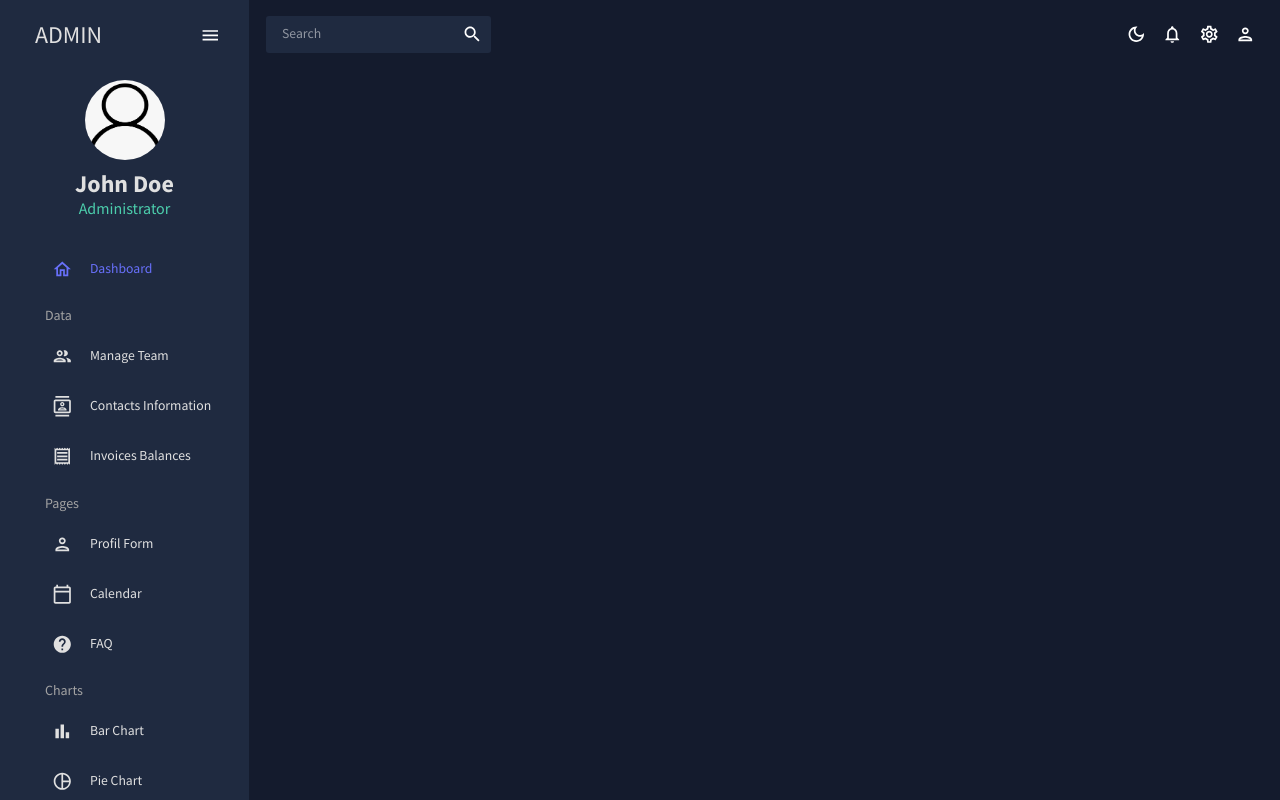
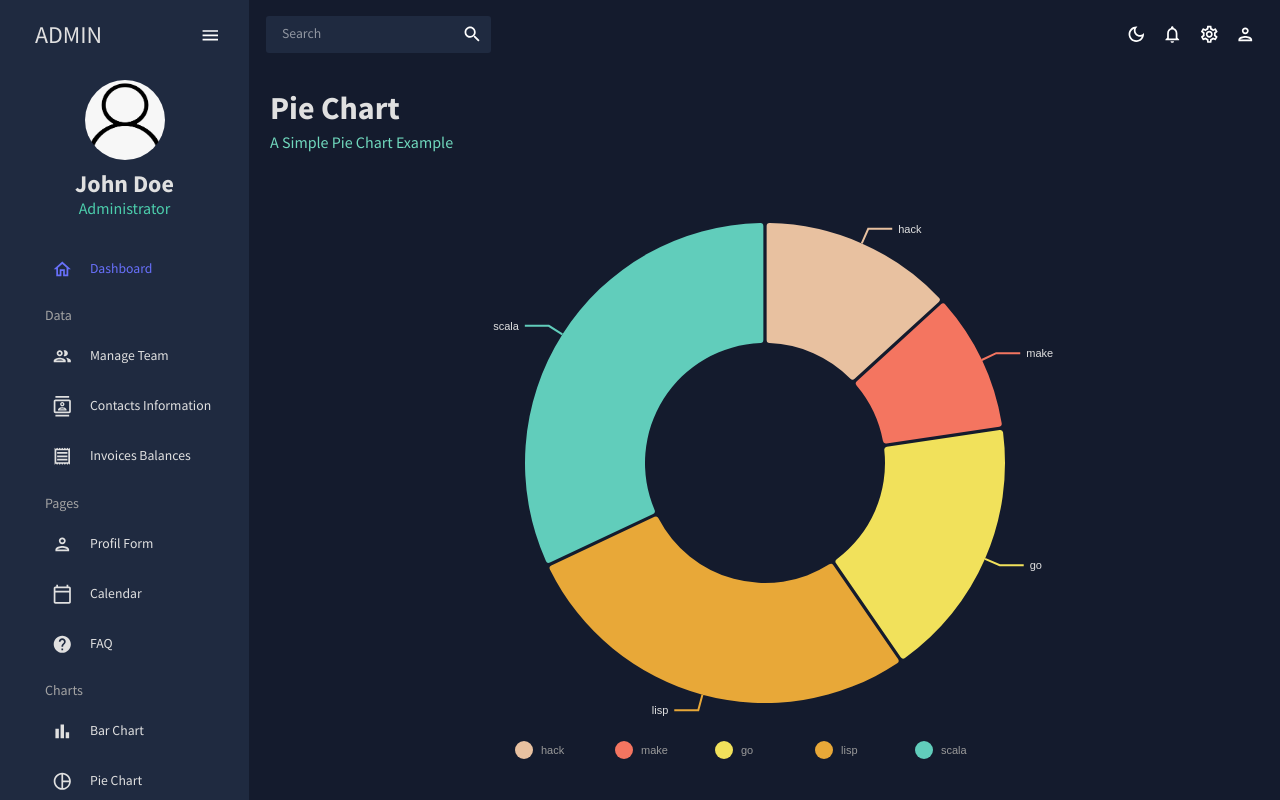
Before and after one commit to CMT94/react-MUI-admin-dashboard, a React (Create React App) app: page /pie in a window 1280 px wide. Built offline with nearby package versions, Linux system fonts and the light colour scheme.

Commit message:
Pie Chart + custom nivo chart theme

```diff
--- a/src/App.js
+++ b/src/App.js
@@ -16,8 +16,8 @@
 import Calendar from "./scenes/calendar";
 import FAQ from "./scenes/faq";
 import Bar from "./scenes/bar";
+import Pie from "./scenes/pie";
 // import Line from "./scenes/line";
-// import Pie from "./scenes/pie";
 // import Geography from "./scenes/geography";
 
 const App = () => {
@@ -41,7 +41,7 @@
                 <Route path={"/calendar"} element={<Calendar />} />
                 <Route path={"/faq"} element={<FAQ />} />
                 <Route path={"/bar"} element={<Bar />} />
-                {/* <Route path={"/pie"} element={<Pie />} /> */}
+                <Route path={"/pie"} element={<Pie />} />
                 {/* <Route path={"/line"} element={<Line />} /> */}
                 {/* <Route path={"/geography"} element={<Geography />} /> */}
               </Routes>
--- a/src/components/BarChart.jsx
+++ b/src/components/BarChart.jsx
@@ -1,6 +1,6 @@
 import React from "react";
 
-import { useTheme, Box } from "@mui/material";
+import { useTheme } from "@mui/material";
 
 import { tokens } from "../theme";
 
--- /dev/null
+++ b/src/components/PieChart.jsx
@@ -0,0 +1,98 @@
+import React from "react";
+import { useTheme } from "@mui/material";
+
+import { tokens } from "../theme";
+import { mockPieData as data } from "../data/mockData";
+import { ResponsivePie } from "@nivo/pie";
+
+const PieChart = ({ isDashboard }) => {
+  const theme = useTheme();
+  const colors = tokens(theme.palette.mode);
+
+  const customChartTheme = {
+    axis: {
+      domain: {
+        line: {
+          stroke: colors.grey[100],
+        },
+      },
+      legend: {
+        text: {
+          fill: colors.grey[100],
+        },
+      },
+      ticks: {
+        line: {
+          stroke: colors.grey[100],
+          strokeWidth: 1,
+        },
+        text: {
+          fill: colors.grey[100],
+        },
+      },
+    },
+    legends: {
+      text: {
+        fill: colors.grey[100],
+      },
+    },
+    tooltip: {
+      container: {
+        color: colors.grey[500],
+      },
+    },
+  };
+  return (
+    <ResponsivePie
+      data={data}
+      theme={customChartTheme}
+      margin={{ top: 40, right: 80, bottom: 80, left: 80 }}
+      innerRadius={0.5}
+      padAngle={0.7}
+      cornerRadius={3}
+      activeOuterRadiusOffset={8}
+      borderColor={{
+        from: "color",
+        modifiers: [["darker", 0.2]],
+      }}
+      arcLinkLabelsSkipAngle={10}
+      arcLinkLabelsTextColor={colors.grey[100]}
+      arcLinkLabelsThickness={2}
+      arcLinkLabelsColor={{ from: "color" }}
+      enableArcLabels={false}
+      arcLabelsRadiusOffset={0.35}
+      arcLabelsSkipAngle={11}
+      arcLabelsTextColor={{
+        from: "color",
+        modifiers: [["darker", 2]],
+      }}
+      legends={[
+        {
+          anchor: "bottom",
+          direction: "row",
+          justify: false,
+          translateX: 0,
+          translateY: 56,
+          itemsSpacing: 0,
+          itemWidth: 100,
+          itemHeight: 18,
+          itemTextColor: "#999",
+          itemDirection: "left-to-right",
+          itemOpacity: 1,
+          symbolSize: 18,
+          symbolShape: "circle",
+          effects: [
+            {
+              on: "hover",
+              style: {
+                itemTextColor: "#000",
+              },
+            },
+          ],
+        },
+      ]}
+    />
+  );
+};
+
+export default PieChart;
--- a/src/scenes/global/Sidebar.jsx
+++ b/src/scenes/global/Sidebar.jsx
@@ -21,7 +21,7 @@
 
 import { tokens } from "../../theme";
 
-const navItemList = [
+const navListItems = [
   {
     type: undefined,
     list: [
@@ -204,7 +204,7 @@
               },
             }}
           >
-            {navItemList.map((navItem, navItemIndex) => (
+            {navListItems.map((navItem, navItemIndex) => (
               <React.Fragment key={navItemIndex}>
                 <Typography
                   key={navItemIndex}
--- /dev/null
+++ b/src/scenes/pie/index.js
@@ -0,0 +1,19 @@
+import React from "react";
+
+import { Box } from "@mui/material";
+
+import Header from "../../components/Header";
+import PieChart from "../../components/PieChart";
+
+const Pie = () => {
+  return (
+    <Box m="20px">
+      <Header title="Pie Chart" subtitle="A Simple Pie Chart Example" />
+      <Box height="75vh">
+        <PieChart />
+      </Box>
+    </Box>
+  );
+};
+
+export default Pie;
```
